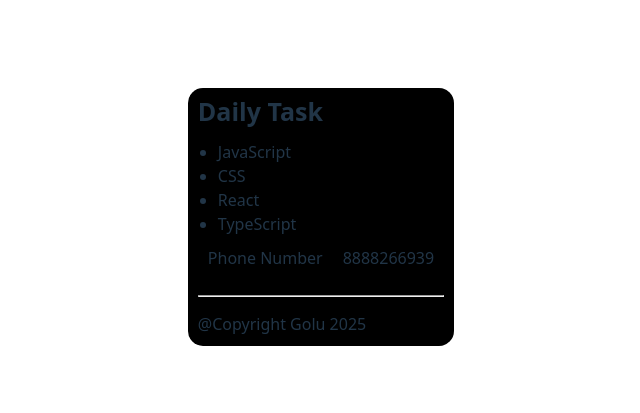
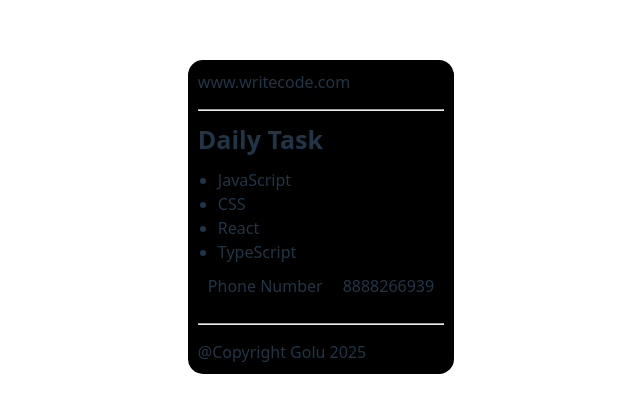
Before and after one commit to ashucj17/Card, a React (Vite) app: page / in a window 1280 px wide. Shown: the part 183-596 px from the top of the page, without its empty margins (319-959 px from the left). Built offline with nearby package versions, Linux system fonts and the light colour scheme.

Commit message:
naming conventions and card head

```diff
--- a/src/Components/Card.jsx
+++ b/src/Components/Card.jsx
@@ -2,12 +2,14 @@ import React from "react";
 import List from "./List";
 import Copyright from "./Copyright";
 import Defaulter from "./defaulter"
+import Head from "./Head";
 import '../App.css'
 
 function Cards() {
   return (
     <>
       <div className="card">
+      <Head />
         <h1>Daily Task</h1>
         <List />
         <Defaulter/>
--- /dev/null
+++ b/src/Components/Head.jsx
@@ -0,0 +1,8 @@
+const Head= () =>{
+    return <>
+        <p>www.writecode.com</p>
+        <hr />
+    </>
+}
+
+export default Head
```
Also changed, not shown: src/Components/defaulter.jsx (+7 -2 lines).
